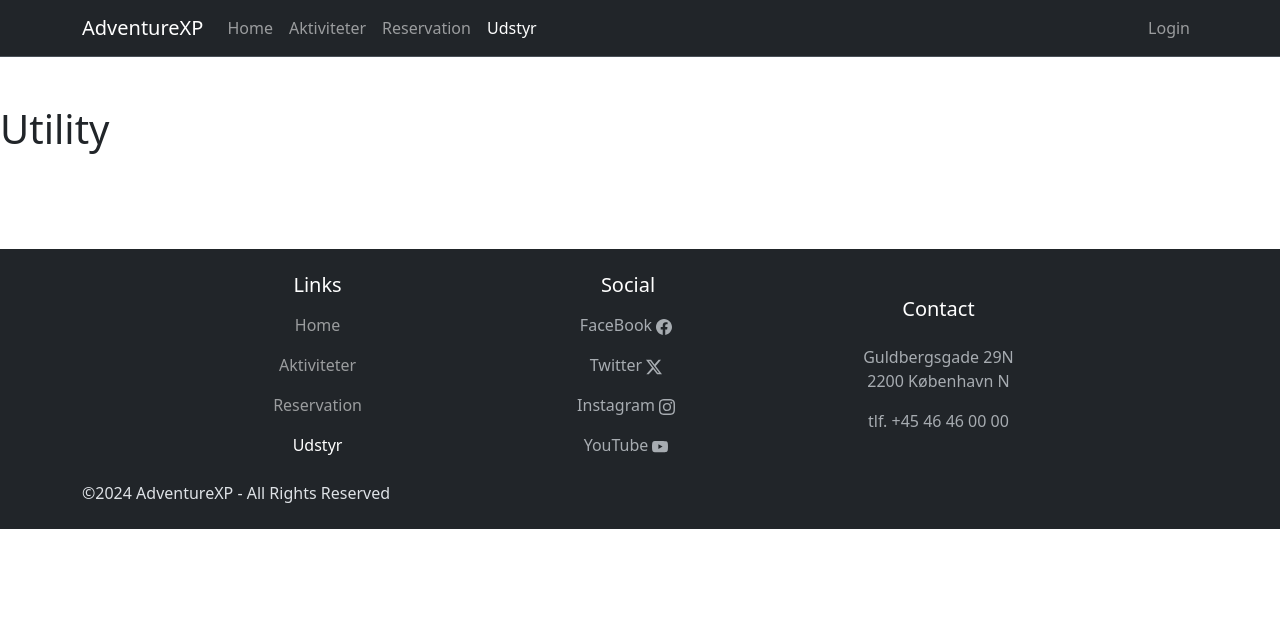
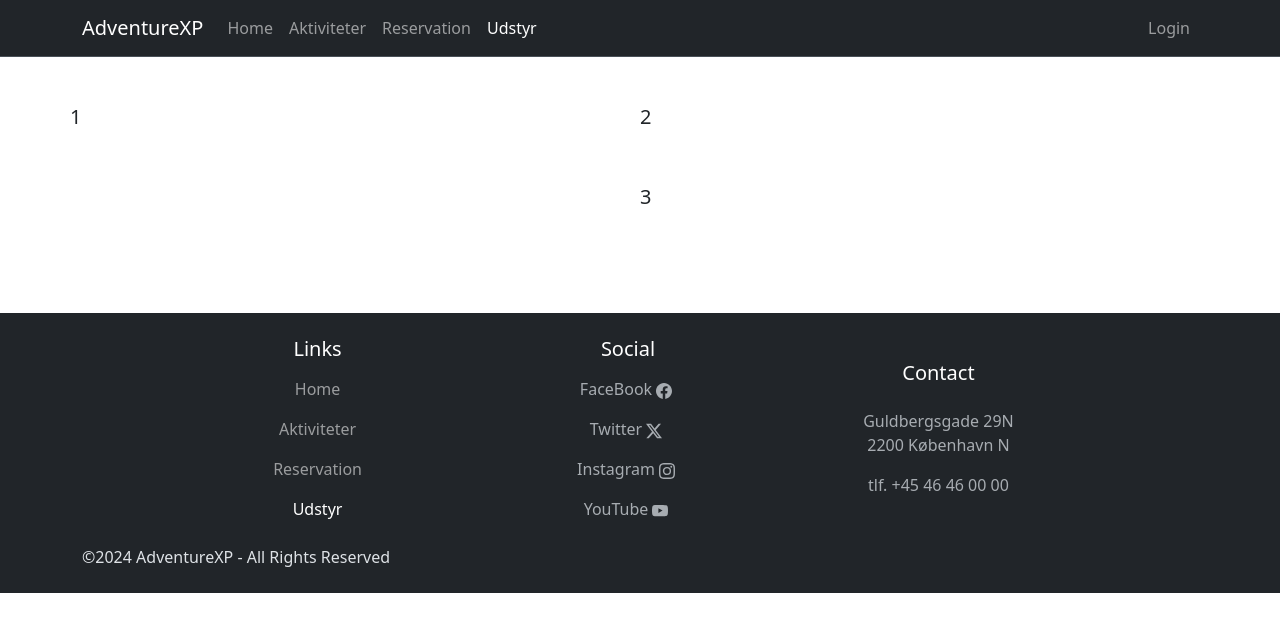
Before and after one commit to J-M-M-P/AdventureXP-frontend, a React (Vite) app: page /utility in a window 1280 px wide. Shown: the top 632 px of the page. Built offline with nearby package versions, Linux system fonts and the light colour scheme.

Commit message:
LAvet grid til at kunne holde 3 komponenter

```diff
--- a/src/pages/Utility.tsx
+++ b/src/pages/Utility.tsx
@@ -1,8 +1,24 @@
 function Utility() {
     return (
-        <div>
-            <h1>Utility</h1>
-        </div>
+        <>
+            <div className="container">
+                <div className="row row-cols-2 ">
+                    <div className="col px-0">
+                        <h5>1</h5>
+                    </div>
+                    <div className="col">
+                        <div className="row row-cols-1 row-gap-5">
+                            <div className="col px-0">
+                                <h5>2</h5>
+                            </div>
+                            <div className="col px-0">
+                                <h5>3</h5>
+                            </div>
+                        </div>
+                    </div>
+                </div>
+            </div>
+        </>
     );
 }
 
```
